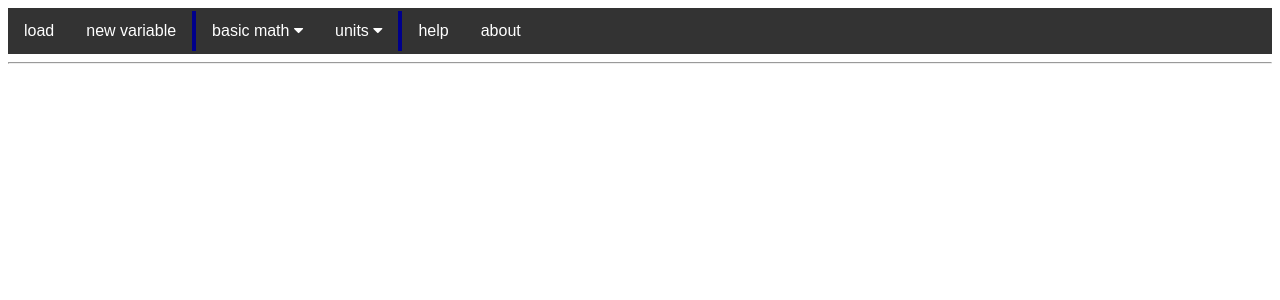
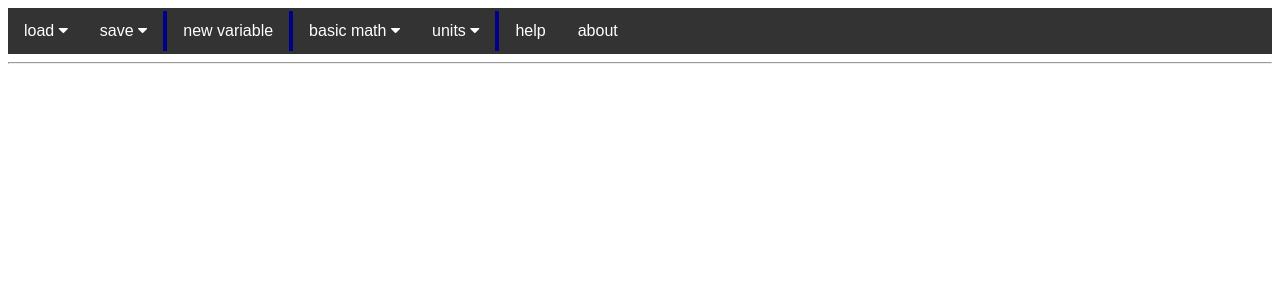
Before and after one commit to FelixMo42/super_link, a Flask app: page / in a window 1280 px wide. Shown: the top 300 px of the page. Run offline with Flask 2, Linux system fonts and the light colour scheme.

Commit message:
files drop down menu

```diff
--- a/app.py
+++ b/app.py
@@ -1,7 +1,9 @@
 from flask import Flask, render_template, request, Markup
+from os import listdir
 import json
 
 uid = 0
+loc = "do_not_save_here!_this_is_for_real_time_data!23b87x4r287"
 
 app = Flask('app')
 
@@ -119,13 +121,13 @@ def delLink(cid):
 	global links
 	global linkers
 
-	save("test")
-	setup("test")
+	save(loc)
+	setup(loc)
 
 	del links[cid]
 
-	save("test")
-	setup("test")
+	save(loc)
+	setup(loc)
 
 	'''for name in link["vars"]:
 		clear(name)
@@ -233,9 +235,13 @@ def save(file):
 
 @app.route('/')
 def index():
-	save("test")
-	setup("test")
-	return render_template("index.html", variables=sets, value=var, sets=sets, links=links, types=types, list=list, tuple=tuple)
+	save(loc)
+	setup(loc)
+	return render_template("index.html",
+		variables=sets, value=var, sets=sets,
+		links=links, types=types, files=listdir("data"),
+		list=list, tuple=tuple,
+	)
 
 @app.route('/help')
 def load_help():
@@ -256,34 +262,34 @@ def set_var():
 			print("clear")
 			#clear( data["name"] )
 			del var[data["name"]]
-			save("test")
-			setup("test")
+			save(loc)
+			setup(loc)
 		else:
 			try:
 				var[data["name"]] = eval(data["value"])
 			except:
 				print("THERE WAS AN ERROR")
 				#clear( data["name"] )
-				save("test")
-				setup("test")
+				save(loc)
+				setup(loc)
 				return "Must be a number or Python3 code resulting in a number" + "\n" + json.dumps(sets)
 
 			#update( data["name"] )
-			save("test")
-			setup("test")
+			save(loc)
+			setup(loc)
 
 	return json.dumps(sets)
 
 @app.route('/', methods=["NEW_VAR"])
 def new_var():
 	addVar(request.data.decode("utf8"))
-	save("test")
+	save(loc)
 	return ""
 
 @app.route('/', methods=["DELETE_VAR"])
 def delete_var():
 	delVar(request.data.decode("utf8"))
-	save("test")
+	save(loc)
 	return ""
 
 @app.route('/', methods=["RENAME_VAR"])
@@ -317,14 +323,14 @@ def rename_var():
 			del linkers[data["old"]]
 
 	dump()
-	save("test")
+	save(loc)
 	return ""
 
 @app.route('/', methods=["NEW_LINK"])
 def new_link():
 	print(request.data)
 	cid = addLink(json.loads(request.data))
-	save("test")
+	save(loc)
 
 	dump()
 
@@ -339,7 +345,7 @@ def new_link():
 @app.route('/', methods=["DELETE_LINK"])
 def delete_link():
 	delLink(request.data.decode("utf8"))
-	save("test")
+	save(loc)
 	return ""
 
 @app.route('/', methods=["EDIT_LINK"])
@@ -352,7 +358,7 @@ def edit_link():
 	for key in data["vars"]:
 		link["vars"][key] = data["vars"]
 
-	save("test")
+	save(loc)
 	return ""
 
 app.run(host='0.0.0.0', port=8080)
--- a/data/backup.json
+++ b/data/adder.json
@@ -2,13 +2,13 @@
     "vars": {
         "a": "",
         "b": "",
-        "a + b": ""
+        "c": "",
     },
     "links": {
         "0" : {
             "name": "add",
-            "vars": ["a", "b","a + b"]
-        }
+            "vars": ["a", "b", "c"]
+        },
     },
     "id": 1
 }
--- /dev/null
+++ b/data/do_not_save_here!_this_is_for_real_time_data!23b87x4r287.json
@@ -0,0 +1 @@
+{"vars": {}, "links": {}, "id": 0}
--- a/data/test.json
+++ /dev/null
@@ -1 +0,0 @@
-{"vars": {"a": 19, "b": "", "c": 12}, "links": {}, "id": 33}
--- a/templates/about.html
+++ b/templates/about.html
@@ -6,3 +6,8 @@ devpost: https://devpost.com/software/super-link
 github: https://github.com/FelixMo42/super_link
 <br>
 email (if you have any more Qs): felix@tacocat.com
+
+<br><br>
+
+<a href="/">Back</a>
+<a href="/help">Help</a>
--- a/templates/help.html
+++ b/templates/help.html
@@ -1,6 +1,10 @@
 <h3>HOW TO USE</h3>
 
 There are two major things in this application: variables and links. To create a variable press new variable and type in the name. You will see this creates a variable in the work area, by typing in the text box you can change its value any time. A link is a conection bettween two or more variable; EX: an adding link says that variable 1 + variable 2 = variable 3. Super Link will automaticaly fill in varaibal it can deduce from your inputs and the links. It you create a new link with non created variable it will automatically create them. You can delete or edit a link by right clicking on it and similarly you can rename or delet a variable by delete right clicking on it. Have fun!
+
+<h3>SAVING<h3>
+
+
 
 <br><br>
 
@@ -9,4 +13,4 @@ PS. If you have any request for additonal feaute or bug fixes feel free to email
 <br><br>
 
 <a href="/">Back</a>
-<a href="/about">about</a>
+<a href="/about">About</a>
--- a/templates/index.html
+++ b/templates/index.html
@@ -13,7 +13,34 @@
 	</head>
 	<body>
 		<div class="header">
-			<a>load</a>
+			<div class="dropdown">
+				<button class="dropbtn">load
+					<i class="fa fa-caret-down"></i>
+				</button>
+				<div class="dropdown-content">
+					{% for filename in files %}
+						{% if filename != "do_not_save_here!_this_is_for_real_time_data!23b87x4r287.json" %}
+							<a>{{filename}}</a>
+						{% endif %}
+					{% endfor %}
+				</div>
+			</div>
+			<div class="dropdown">
+				<button class="dropbtn">save
+					<i class="fa fa-caret-down"></i>
+				</button>
+				<div class="dropdown-content">
+					{% for filename in files %}
+						{% if filename != "do_not_save_here!_this_is_for_real_time_data!23b87x4r287.json" %}
+							<a>{{filename}}</a>
+						{% endif %}
+					{% endfor %}
+					<a onclick="newLink('dist_MiKi', '<input>mi = <input>km')">+ new file</a>
+				</div>
+			</div>
+
+			<a class="line"></a>
+
 			<a onclick="newVar()">new variable</a>
 
 			<a class="line"></a>
```
